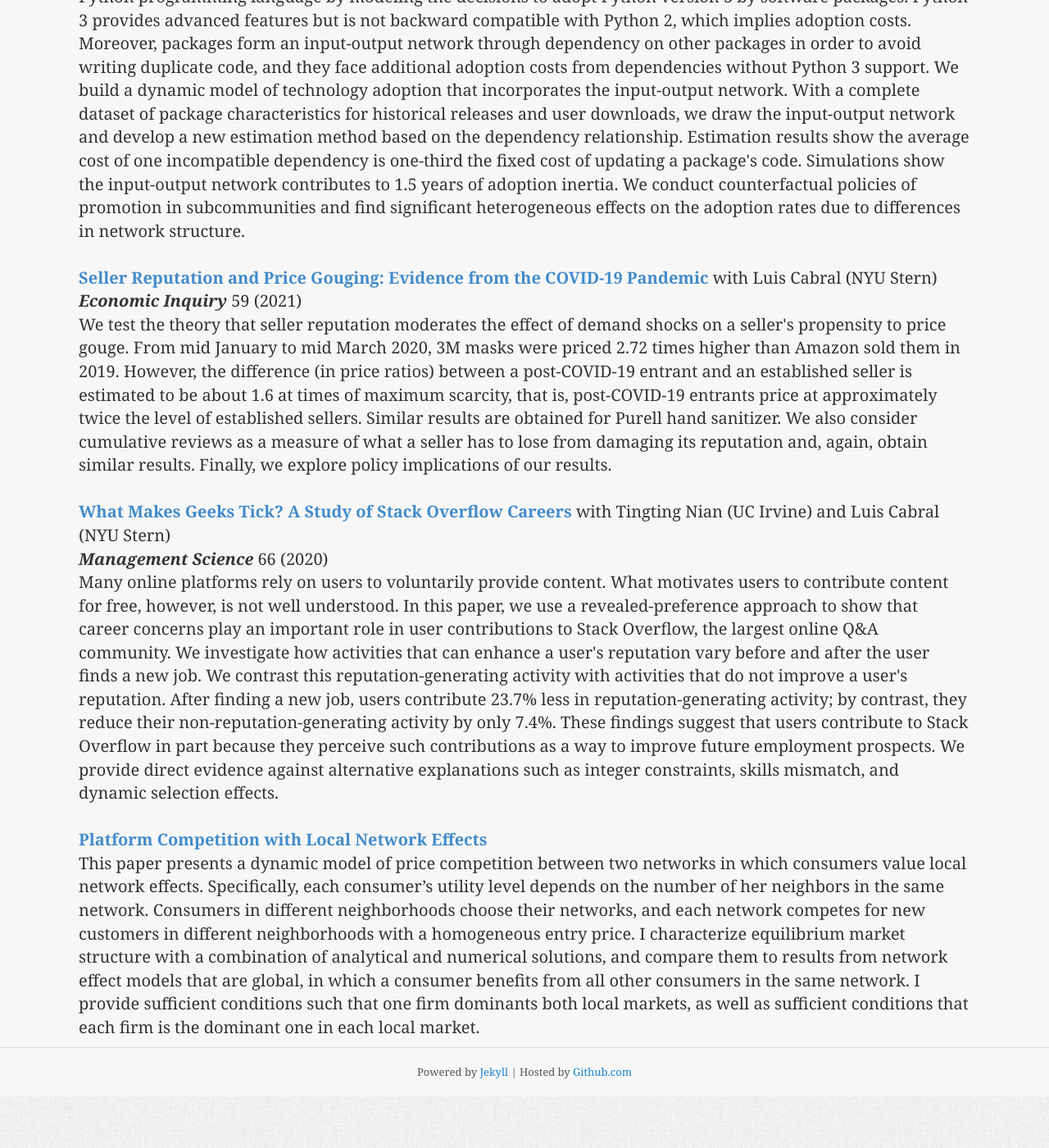
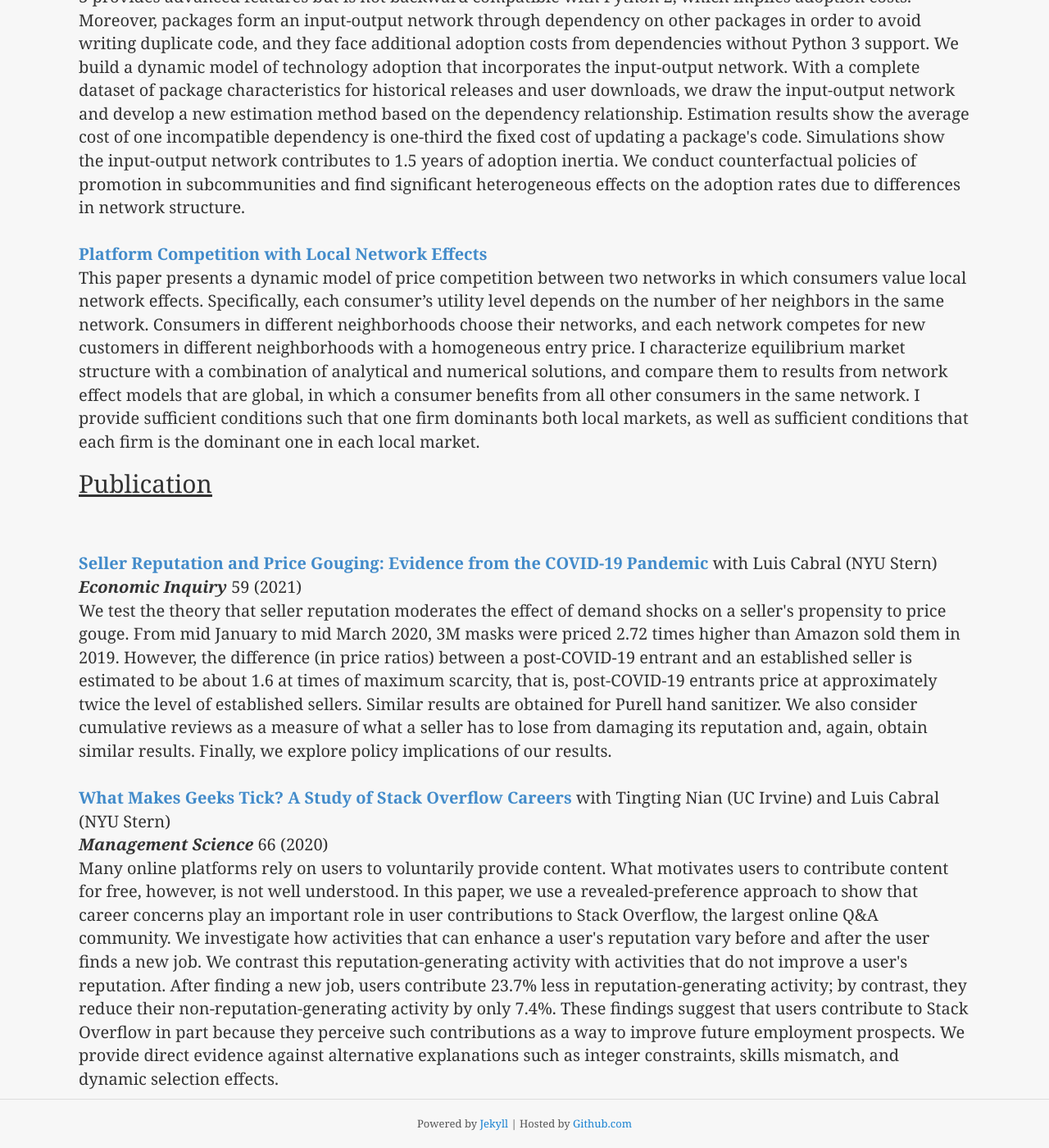
Before and after one commit to x-u/x-u.github.io, a Jekyll site: the page built from index.html, in a window 1280 px wide and 1400 px high, scrolled down 1428 px. Shown: the whole window at 82% size. Built offline with Jekyll 4.4.1, drawn with Linux system fonts in a browser that asks for light colours; the list of posts is cut into pages by our own code; some of the changed lines change nothing that is shown; some of the changed text lies outside the part shown.

Commit message:
Initial commit

```diff
--- a/index.html
+++ b/index.html
@@ -23,8 +23,8 @@
     <LI><B>Adjunct Assistant Professor </B>Queen's University, Fall 2021
     <LI><B>Senior Economist </B>Bank of Canada, 2019 - Summer 2021
     <LI><B>Postdoctoral Researcher </B>Toulouse School of Economics, 2016 - 2019
-    <LI><B>Visiting Scholar </B>Rotman School of Management, University of Toronto, Business Economics, 2014 - 2015
-    <LI><B>Visiting Scholar </B>NYU Stern School of Business, Business Economics, 2012 - 2014
+    <LI><B>Visiting Scholar </B>Rotman School of Management, University of Toronto, 2014 - 2015
+    <LI><B>Visiting Scholar </B>NYU Stern School of Business, 2012 - 2014
 </UL>
 
 <P>
@@ -52,7 +52,7 @@
     <LI>Citizenship: China
 </UL>
 
-<H3><A NAME="research"></A><U>Research</U></H3>
+<H3><A NAME="research"></A><U>Work In Progress</U></H3>
 
 <A HREF="http://x-u.github.io/paper/algorithmic_pricing_and_competition.pdf"><B>Algorithmic Pricing and Competition: Empirical Evidence from the German Retail Gasoline Market</B></A>
 with Stephanie Assad (Queen's), Robert Clark (Queen's) and Daniel Ershov (TSE)<br>
@@ -64,6 +64,12 @@
 This paper investigates the role of network structure in technology adoption. In particular, we study how the network of individual agents can slow down the speed of adoption. We study this issue in the context of the Python programming language by modeling the decisions to adopt Python version 3 by software packages. Python 3 provides advanced features but is not backward compatible with Python 2, which implies adoption costs. Moreover, packages form an input-output network through dependency on other packages in order to avoid writing duplicate code, and they face additional adoption costs from dependencies without Python 3 support. We build a dynamic model of technology adoption that incorporates the input-output network. With a complete dataset of package characteristics for historical releases and user downloads, we draw the input-output network and develop a new estimation method based on the dependency relationship. Estimation results show the average cost of one incompatible dependency is one-third the fixed cost of updating a package's code. Simulations show the input-output network contributes to 1.5 years of adoption inertia. We conduct counterfactual policies of promotion in subcommunities and find significant heterogeneous effects on the adoption rates due to differences in network structure.
 
 <br><br>
+<A HREF="https://x-u.github.io/Xu_Platform_Competition.pdf"><B>Platform Competition with Local Network Effects </B></A><br>
+This paper presents a dynamic model of price competition between two networks in which consumers value local network effects. Specifically, each consumer’s utility level depends on the number of her neighbors in the same network. Consumers in different neighborhoods choose their networks, and each network competes for new customers in different neighborhoods with a homogeneous entry price. I characterize equilibrium market structure with a combination of analytical and numerical solutions, and compare them to results from network effect models that are global, in which a consumer benefits from all other consumers in the same network. I provide sufficient conditions such that one firm dominants both local markets, as well as sufficient conditions that each firm is the dominant one in each local market.
+
+
+<H3><A NAME="research"></A><U>Publication</U></H3>
+<br><br>
 <A HREF="https://onlinelibrary.wiley.com/doi/full/10.1111/ecin.12993"><B>Seller Reputation and Price Gouging: Evidence from the COVID-19 Pandemic</B></A>
 with Luis Cabral (NYU Stern)<br><i><B>Economic Inquiry</B></i> 59 (2021)<br>
 We test the theory that seller reputation moderates the effect of demand shocks on a seller's propensity to price gouge. From mid January to mid March 2020, 3M masks were priced 2.72 times higher than Amazon sold them in 2019. However, the difference (in price ratios) between a post-COVID-19 entrant and an established seller is estimated to be about 1.6 at times of maximum scarcity, that is, post-COVID-19 entrants price at approximately twice the level of established sellers. Similar results are obtained for Purell hand sanitizer. We also consider cumulative reviews as a measure of what a seller has to lose from damaging its reputation and, again, obtain similar results. Finally, we explore policy implications of our results.
@@ -72,9 +78,6 @@
 <A HREF="https://pubsonline.informs.org/doi/abs/10.1287/mnsc.2018.3264"><B>What Makes Geeks Tick? A Study of Stack Overflow Careers </B></A>with Tingting Nian (UC Irvine) and Luis Cabral (NYU Stern)<br><i><B>Management Science</B></i> 66 (2020)<br>
 Many online platforms rely on users to voluntarily provide content. What motivates users to contribute content for free, however, is not well understood. In this paper, we use a revealed-preference approach to show that career concerns play an important role in user contributions to Stack Overflow, the largest online Q&A community. We investigate how activities that can enhance a user's reputation vary before and after the user finds a new job. We contrast this reputation-generating activity with activities that do not improve a user's reputation. After finding a new job, users contribute 23.7% less in reputation-generating activity; by contrast, they reduce their non-reputation-generating activity by only 7.4%. These findings suggest that users contribute to Stack Overflow in part because they perceive such contributions as a way to improve future employment prospects. We provide direct evidence against alternative explanations such as integer constraints, skills mismatch, and dynamic selection effects.
 
-<br><br>
-<A HREF="https://x-u.github.io/Xu_Platform_Competition.pdf"><B>Platform Competition with Local Network Effects </B></A><br>
-This paper presents a dynamic model of price competition between two networks in which consumers value local network effects. Specifically, each consumer’s utility level depends on the number of her neighbors in the same network. Consumers in different neighborhoods choose their networks, and each network competes for new customers in different neighborhoods with a homogeneous entry price. I characterize equilibrium market structure with a combination of analytical and numerical solutions, and compare them to results from network effect models that are global, in which a consumer benefits from all other consumers in the same network. I provide sufficient conditions such that one firm dominants both local markets, as well as sufficient conditions that each firm is the dominant one in each local market.
 
 <!-- <UL>
     <LI>Industrial Organization, Economics of Digitization
```
